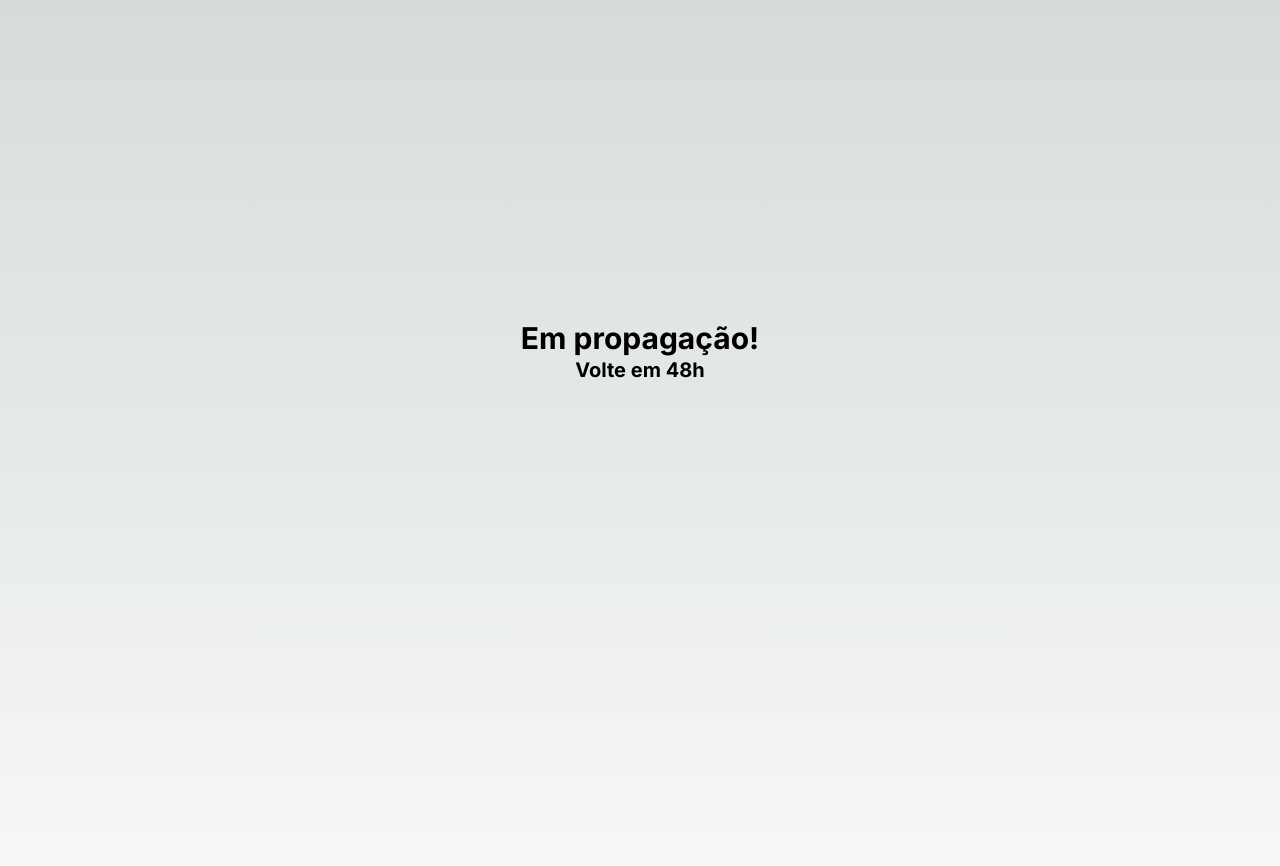
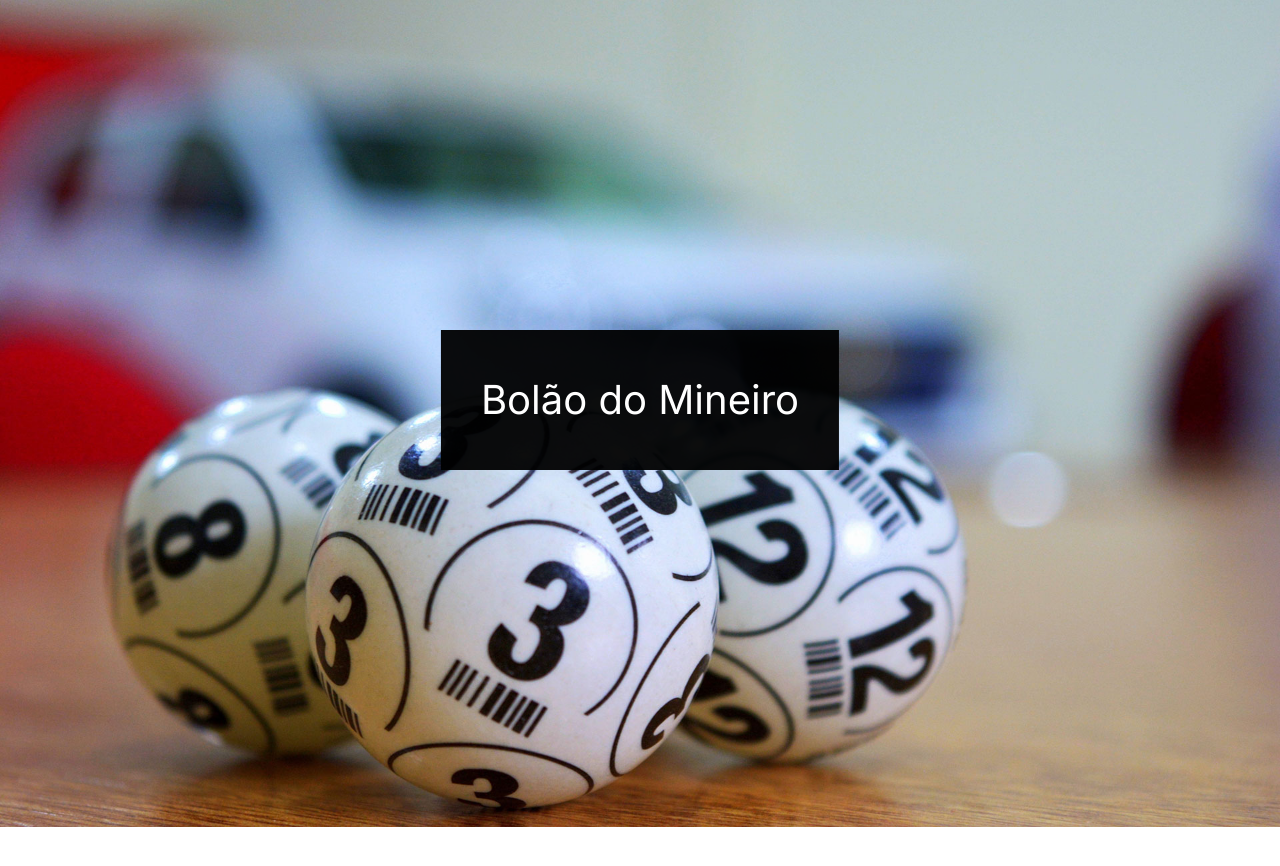
Before and after one commit to bolaodomineiro/app, a Next.js app: page / in a window 1280 px wide. Shown: the top 866 px of the page. After the commit the page ends 827 px from the top, so only its background shows below. Built offline with nearby package versions, Linux system fonts and the light colour scheme.

Commit message:
feat: construction page

```diff
--- a/src/app/globals.css
+++ b/src/app/globals.css
@@ -16,12 +16,32 @@
   }
 }
 
-body {
-  color: rgb(var(--foreground-rgb));
-  background: linear-gradient(
-      to bottom,
-      transparent,
-      rgb(var(--background-end-rgb))
-    )
-    rgb(var(--background-start-rgb));
+body, html {
+  margin: 0;
+  padding: 0;
+  height: 100%;
+  display: flex;
+  justify-content: center;
+  align-items: center;
 }
+
+#container {
+  position: relative;
+}
+
+#container figcaption {
+  position: absolute;
+  top: 50%;
+  left: 50%;
+  transform: translate(-50%, -50%);
+  font-size: 40px;
+  color: #FFFFFF;
+  background-color: rgba(0, 0, 0, 0.95);
+  padding: 1em;
+}
+
+/* Optional: Style the image */
+#container img {
+  max-width: 100%;
+  height: auto;
+}
--- a/src/app/page.js
+++ b/src/app/page.js
@@ -2,19 +2,13 @@ import Image from "next/image";
 
 export default function Home() {
   return (
-    <main className="flex min-h-screen flex-col items-center justify-between p-24">
-      <main className="flex min-h-screen flex-col justify-between align-center justify-center text-center text-3xl font-bold mt-28">
-        {/* <Home /> */}
-        <div>
-          <h2 className="align-center justify-center text-center text-3xl font-bold mt-28">
-            Em propagação!
-          </h2>
-          <h4 className="align-center justify-center text-center text-xl">
-            Volte em 48h
-          </h4>
-          {/* <Timer /> */}
-        </div>
-      </main>
-    </main>
+    <figure id="container">
+      <Image
+      src="/bg.jpg"
+      width={1920}
+      height={1280}
+      / >
+      <figcaption>Bolão do Mineiro</figcaption>
+    </figure>
   );
 }
```
Also changed, not shown: public/bg.jpg (added).
